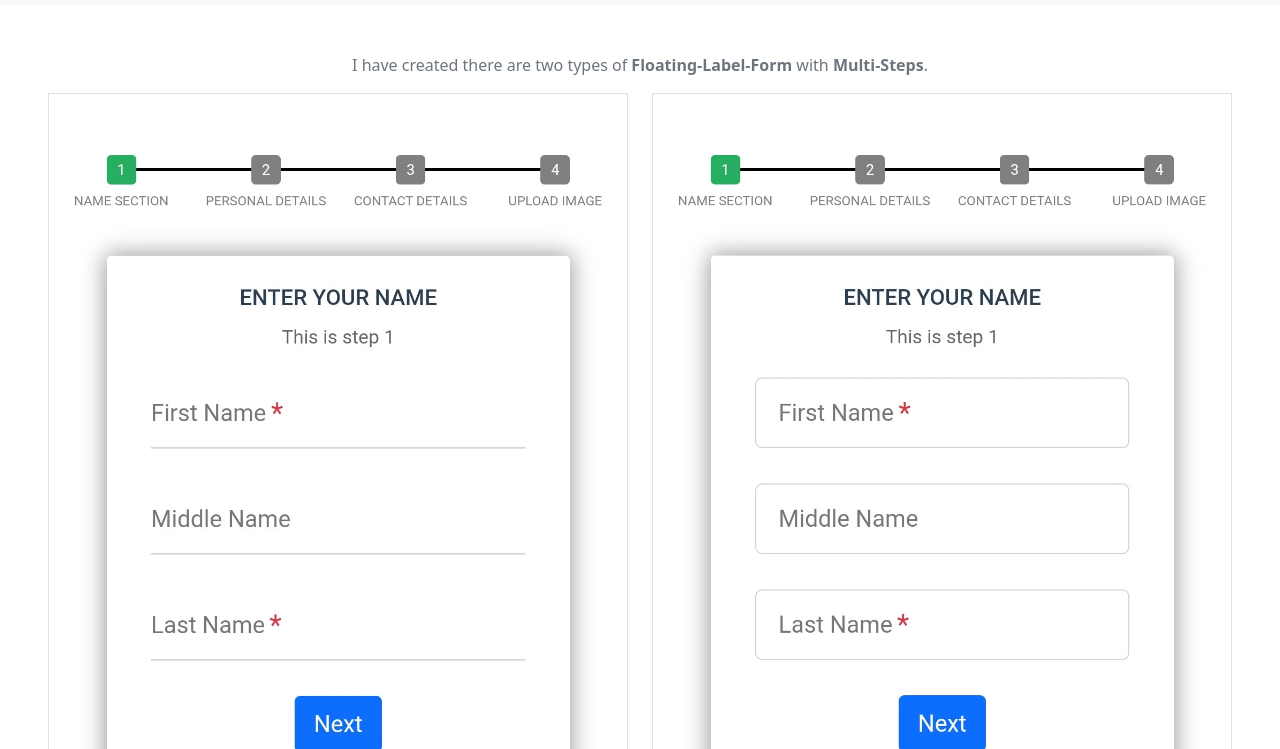
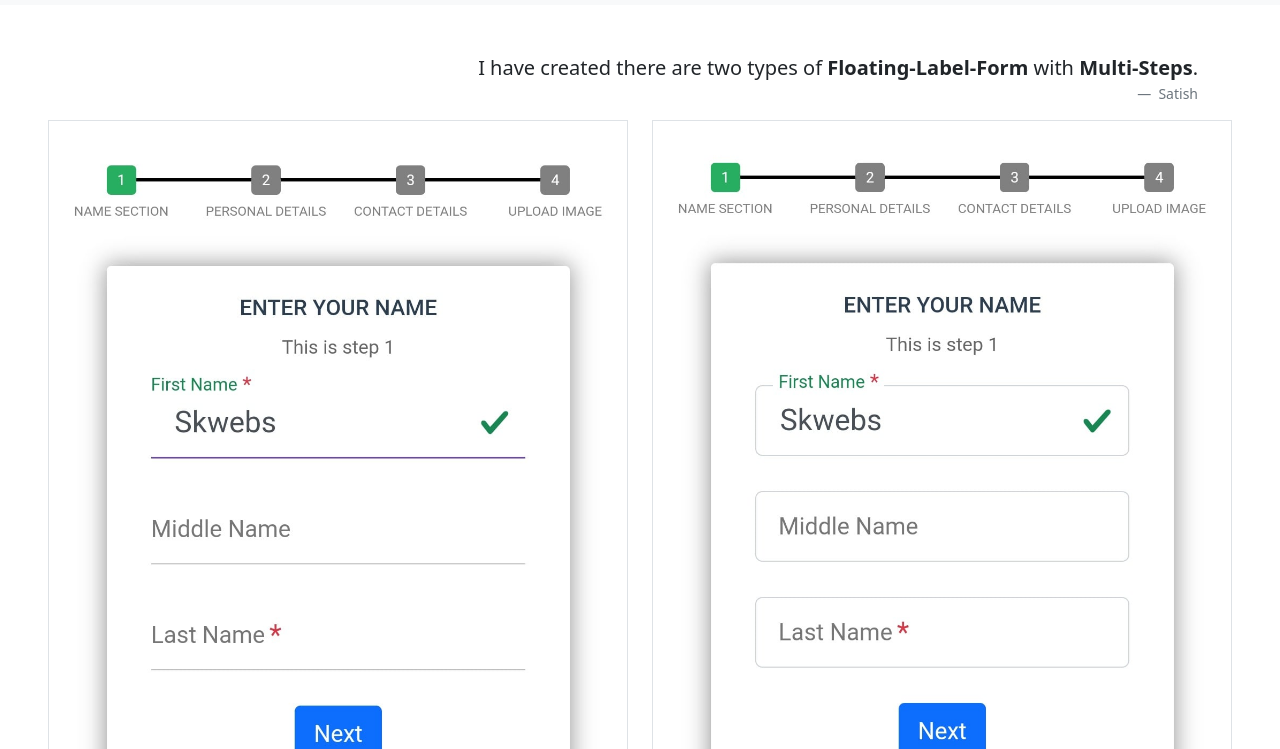
Before and after one commit to skwebs/bs5-multi-steps-form, a plain HTML site: page index.html in a window 1280 px wide. Shown: the part 51-800 px from the top of the page. Drawn offline with Linux system fonts and the light colour scheme.

Commit message:
Changed screenshots and added text design.

```diff
--- a/index.html
+++ b/index.html
@@ -76,16 +76,23 @@
     </header>
     <main>
         <section class="p-5">
-            <p class="text-muted text-center">I have created there are two types of <strong>Floating-Label-Form</strong> with <strong>Multi-Steps</strong>. </p>
+			<figure class="text-right container">
+			  <blockquote class="blockquote mx-auto">
+			    <p>I have created there are two types of <strong>Floating-Label-Form</strong> with <strong>Multi-Steps</strong>.</p>
+			  </blockquote>
+			  <figcaption class="blockquote-footer">
+			    Satish
+			  </figcaption>
+			</figure>
             <div class="row g-4">
                 <div class="col-md-6">
                     <a class="d-block text-center" href="form-type-1.html">
-                        <img class="border" src="screenshots/1.jpg"> Type-1 (Underlined-Floating-Label)
+                        <img class="border" src="screenshots/ss1.jpg"> Type-1 (Underlined-Floating-Label)
                     </a>
                 </div>
                 <div class="col-md-6 pt-5 pt-md-0">
                     <a class="d-block text-center" href="form-type-2.html">
-                        <img class="border" src="screenshots/2.jpg"> Type-2 (Bordered-Floating-Label)
+                        <img class="border" src="screenshots/ss2.jpg"> Type-2 (Bordered-Floating-Label)
                     </a>
                 </div>
 
```
Also changed, not shown: screenshots/1.jpg (deleted), screenshots/2.jpg (deleted), screenshots/ss1.jpg (added), screenshots/ss2.jpg (added).
